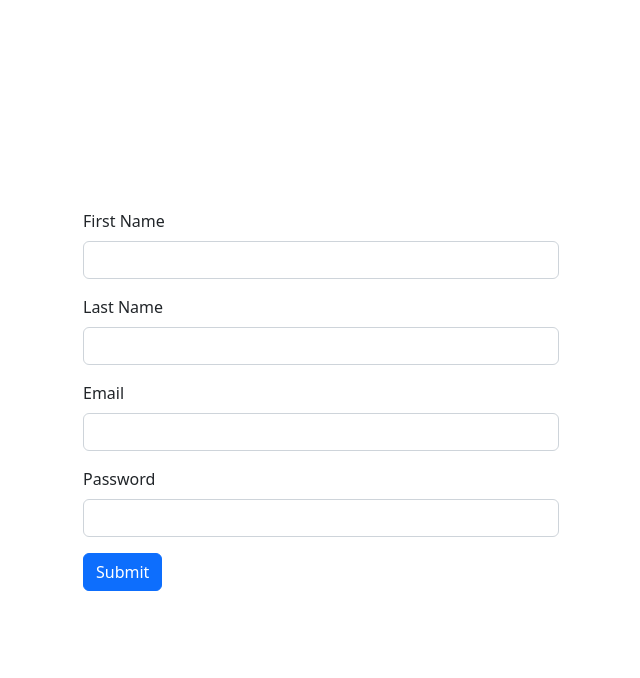
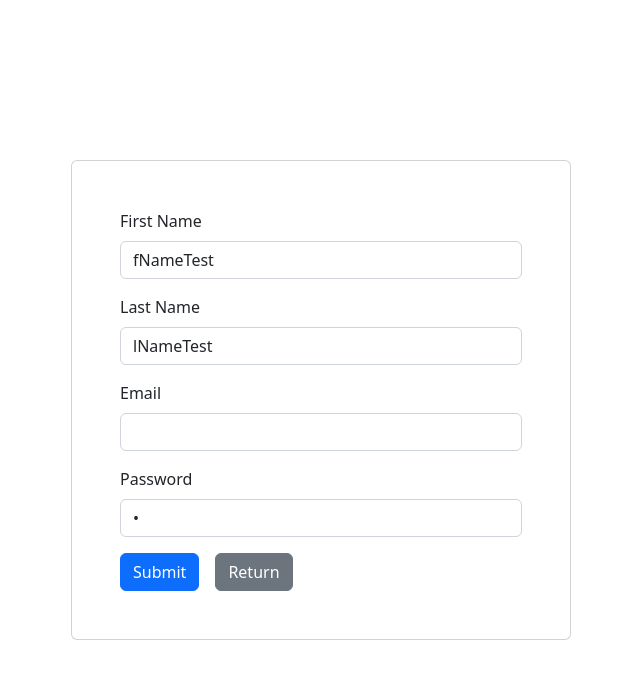
Before and after one commit to FilipeAPV/todo_simple_angular_spring, an Angular app in the folder FrontEnd/: page /register in a window 1280 px wide. Shown: the top 678 px of the page, without its empty margins (319-959 px from the left). Built offline with nearby package versions, Linux system fonts and the light colour scheme.

Commit message:
Created user-login component; Implemented validation client side;

```diff
--- /dev/null
+++ b/FrontEnd/src/app/app-routing.module.ts
@@ -0,0 +1,19 @@
+import {RouterModule, Routes} from "@angular/router";
+import {UserLoginComponent} from "./user-login/user-login.component";
+import {NgModule} from "@angular/core";
+import {UserRegistrationComponent} from "./user-registration/user-registration.component";
+
+const appRoutes: Routes = [
+  {path : '', component: UserLoginComponent},
+  {path : 'register', component: UserRegistrationComponent}
+]
+
+@NgModule({
+  imports: [
+    RouterModule.forRoot(appRoutes)
+  ],
+  exports : [RouterModule]
+})
+export class AppRoutingModule {
+
+}
--- a/FrontEnd/src/app/app.component.html
+++ b/FrontEnd/src/app/app.component.html
@@ -1 +1 @@
-<app-user-registration></app-user-registration>
+<router-outlet></router-outlet>
--- /dev/null
+++ b/FrontEnd/src/app/user-login/user-login.component.css
@@ -0,0 +1,8 @@
+.container {
+  max-width: 500px;
+}
+
+/* This is necessary because, by default, the container will only be as tall as its contents. */
+.setContainerHeight {
+  height: 100vh;
+}
--- /dev/null
+++ b/FrontEnd/src/app/user-login/user-login.component.html
@@ -0,0 +1,21 @@
+<div class="d-flex justify-content-center align-items-center setContainerHeight">
+  <div class="container card p-5">
+    <div class="row">
+      <div class="col-md-12">
+        <form >
+          <div class="mb-3">
+            <label for="inputEmail" class="form-label">Email</label>
+            <input type="email" class="form-control" id="inputEmail" formControlName="email">
+            <!--<div id="emailHelp" class="form-text">We'll never share your email with anyone else.</div>-->
+          </div>
+          <div class="mb-3">
+            <label for="password" class="form-label">Password</label>
+            <input type="password" class="form-control" id="password" formControlName="password">
+          </div>
+          <button type="submit" class="btn btn-primary">Sign in</button>
+          <a routerLink="/register" class="btn btn-secondary ms-3">Register</a>
+        </form>
+      </div>
+    </div>
+  </div>
+</div>
--- /dev/null
+++ b/FrontEnd/src/app/user-login/user-login.component.ts
@@ -0,0 +1,15 @@
+import { Component, OnInit } from '@angular/core';
+
+@Component({
+  selector: 'app-user-login',
+  templateUrl: './user-login.component.html',
+  styleUrls: ['./user-login.component.css']
+})
+export class UserLoginComponent implements OnInit {
+
+  constructor() { }
+
+  ngOnInit(): void {
+  }
+
+}
--- /dev/null
+++ b/FrontEnd/src/app/user-registration/field-validation.directive.ts
@@ -0,0 +1,19 @@
+import {Directive, ElementRef, Input, Renderer2} from '@angular/core';
+import {FormGroupDirective} from "@angular/forms";
+
+@Directive({
+  selector: '[appFieldValidation]'
+})
+export class FieldValidationDirective {
+  @Input() fieldName: string = "";
+
+  constructor(private el: ElementRef,
+              private renderer: Renderer2) { }
+
+  ngOnInit() {
+    const formControl = this.el.nativeElement;
+    this.renderer.setAttribute(formControl, 'ngClass',
+      ""
+    );
+  }
+}
--- a/FrontEnd/src/app/user-registration/user-registration.component.html
+++ b/FrontEnd/src/app/user-registration/user-registration.component.html
@@ -1,28 +1,34 @@
 <div class="d-flex justify-content-center align-items-center setContainerHeight">
-  <div class="container">
+  <div class="container card p-5">
     <div class="row">
       <div class="col-md-12">
         <form [formGroup]="registrationForm" (ngSubmit)="onSubmit()">
           <div class="mb-3">
             <label for="inputFName" class="form-label">First Name</label>
-            <input type="text" class="form-control" id="inputFName" formControlName="firstName">
-            <!--<div id="emailHelp" class="form-text">We'll never share your email with anyone else.</div>-->
+            <input type="text" class="form-control" id="inputFName" formControlName="firstName"
+                   [ngClass]="{'is-invalid' : (registrationForm.get('firstName')?.invalid && registrationForm.get('firstName')?.touched)}"
+            >
           </div>
           <div class="mb-3">
             <label for="inputLName" class="form-label">Last Name</label>
-            <input type="text" class="form-control" id="inputLName" formControlName="lastName">
-            <!--<div id="emailHelp" class="form-text">We'll never share your email with anyone else.</div>-->
+            <input type="text" class="form-control is-invalid" id="inputLName" formControlName="lastName"
+                   [ngClass]="{'is-invalid' : (registrationForm.get('lastName')?.invalid && registrationForm.get('lastName')?.touched)}"
+            >
           </div>
           <div class="mb-3">
             <label for="inputEmail" class="form-label">Email</label>
-            <input type="email" class="form-control" id="inputEmail" formControlName="email">
-            <!--<div id="emailHelp" class="form-text">We'll never share your email with anyone else.</div>-->
+            <input type="email" class="form-control" id="inputEmail" formControlName="email"
+                   [ngClass]="{'is-invalid' : (registrationForm.get('email')?.invalid && registrationForm.get('email')?.touched)}"
+            >
           </div>
           <div class="mb-3">
             <label for="password" class="form-label">Password</label>
-            <input type="password" class="form-control" id="password" formControlName="password">
+            <input type="password" class="form-control" id="password" formControlName="password"
+                   [ngClass]="{'is-invalid' : (registrationForm.get('password')?.invalid && registrationForm.get('password')?.touched)}"
+            >
           </div>
           <button type="submit" class="btn btn-primary">Submit</button>
+          <a routerLink="" class="btn btn-secondary ms-3">Return</a>
         </form>
       </div>
     </div>
--- a/FrontEnd/src/app/user-registration/user-registration.component.ts
+++ b/FrontEnd/src/app/user-registration/user-registration.component.ts
@@ -1,5 +1,5 @@
 import { Component, OnInit } from '@angular/core';
-import {FormBuilder, FormControl, FormGroup} from "@angular/forms";
+import {FormBuilder, FormControl, FormGroup, Validators} from "@angular/forms";
 import {HttpClient} from "@angular/common/http";
 import {catchError, of, tap} from "rxjs";
 
@@ -10,19 +10,23 @@ import {catchError, of, tap} from "rxjs";
 })
 export class UserRegistrationComponent implements OnInit {
 
-  registrationForm: FormGroup;
+  registrationForm!: FormGroup;
 
   constructor(private http: HttpClient) {
-    this.registrationForm = new FormGroup({
-      "firstName": new FormControl(),
-      "lastName": new FormControl(),
-      "email": new FormControl(),
-      "password": new FormControl()
-    })
+
   }
 
   ngOnInit(): void {
+    this.registrationForm = new FormGroup({
+      "firstName": new FormControl("fNameTest", Validators.required),
+      "lastName": new FormControl("lNameTest", Validators.required),
+      "email": new FormControl("", [Validators.required, Validators.email]),
+      "password": new FormControl("a", Validators.required)
+    })
 
+/*    this.http.get('http://localhost:8080/users').subscribe(
+      data => { console.log(data) }
+    );*/
   }
 
   onSubmit() {
```
Also changed, not shown: FrontEnd/src/app/app.module.ts (+8 -2 lines), 2 other files (tests, documents, lock files or other folders).
